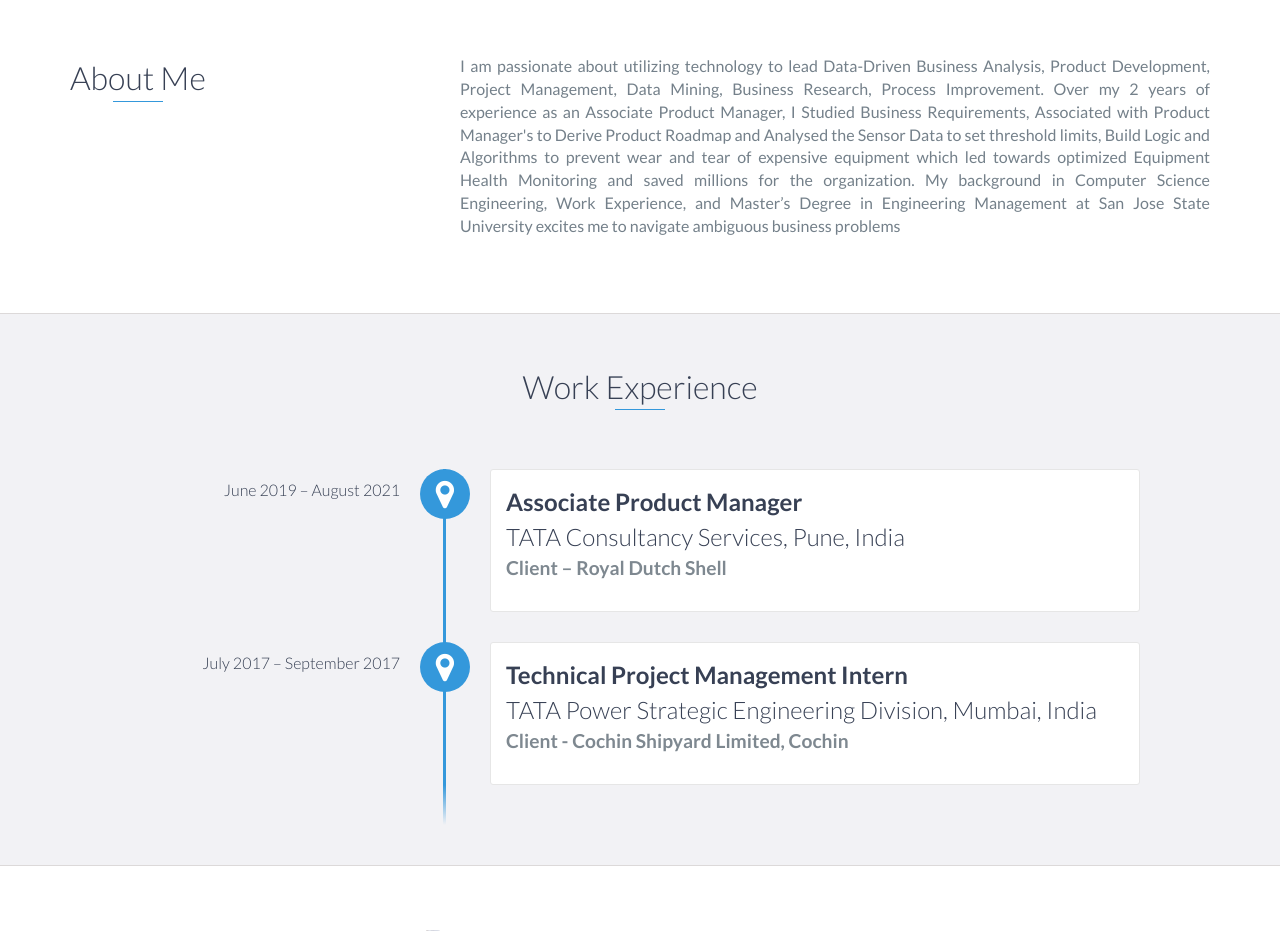
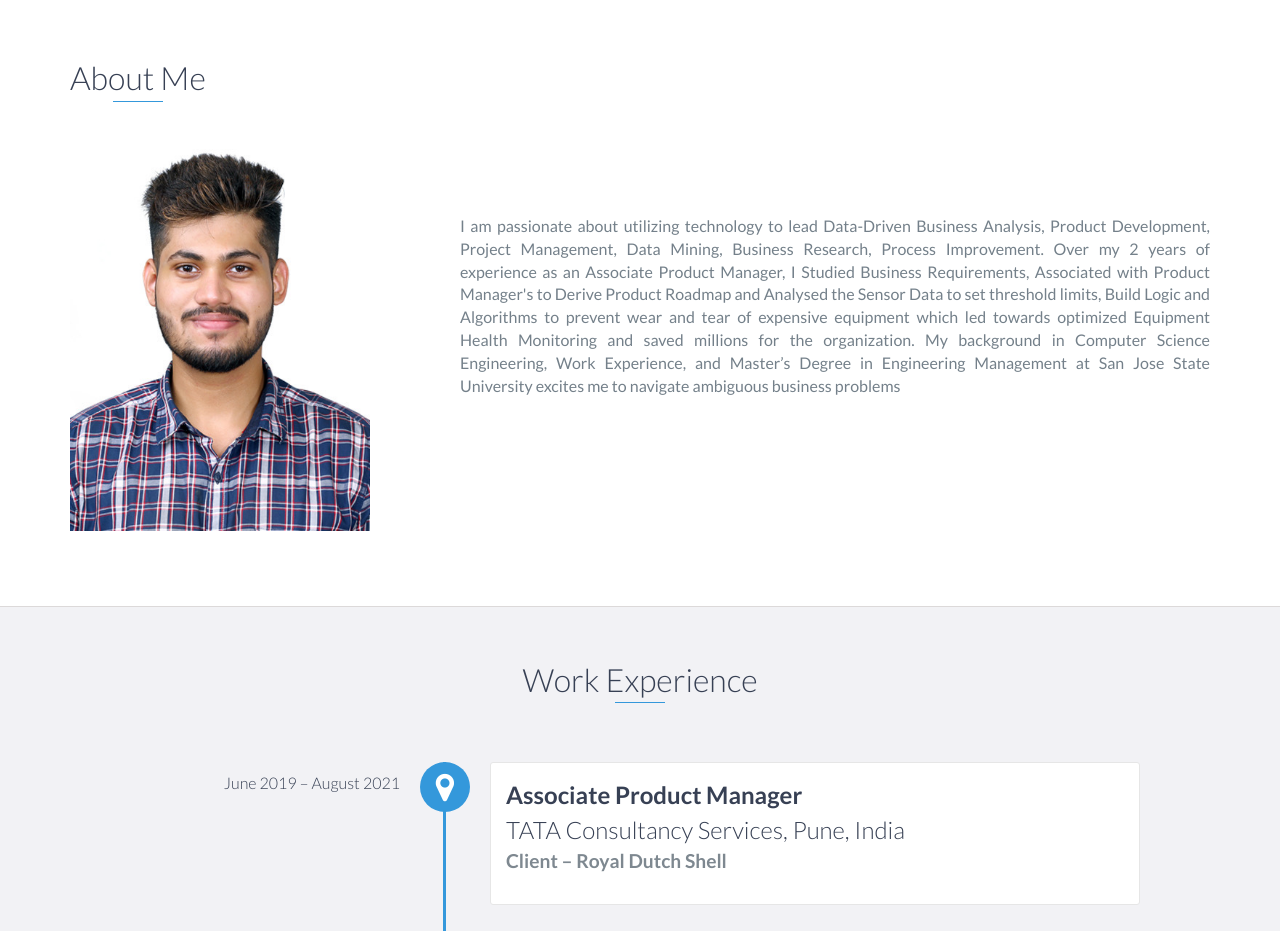
Before and after one commit to shivswaroop-desai/shivswaroop-desai.github.io, a website: page index.html in a window 1280 px wide. Shown: the part 820-1751 px from the top of the page. Drawn offline with nearby package versions, Linux system fonts and the light colour scheme.

Commit message:
Commit 9
Commit 9

```diff
--- a/index.html
+++ b/index.html
@@ -77,10 +77,21 @@
             <div class="row">
                 <div class="col-md-4">
                     <h2 class="heading">About Me</h2>
+                    <br>
+                    <img src="images/mine.png" width="300" height="400">
+                    <br>
+
                 </div>
                 <div class="col-md-8">
 
                     <div class="d">
+                        <br>
+                        <br>
+                        <br>
+                        <br>
+                        <br>
+                        <br>
+                        <br>
 
                         <p>I am passionate about utilizing technology to lead Data-Driven Business Analysis, Product Development, Project Management, Data Mining, Business Research, Process Improvement. Over my 2 years of experience as an Associate Product Manager, I Studied Business Requirements, Associated with Product Manager's to Derive Product Roadmap and Analysed the Sensor Data to set threshold limits, Build Logic and Algorithms to prevent wear and tear of expensive equipment which led towards optimized Equipment Health Monitoring and saved millions for the organization. My background in Computer Science Engineering, Work Experience, and Master’s Degree in Engineering Management at San Jose State University excites me to navigate ambiguous business problems</p>
                     </div>
```
Also changed, not shown: images/mine.png (added).
